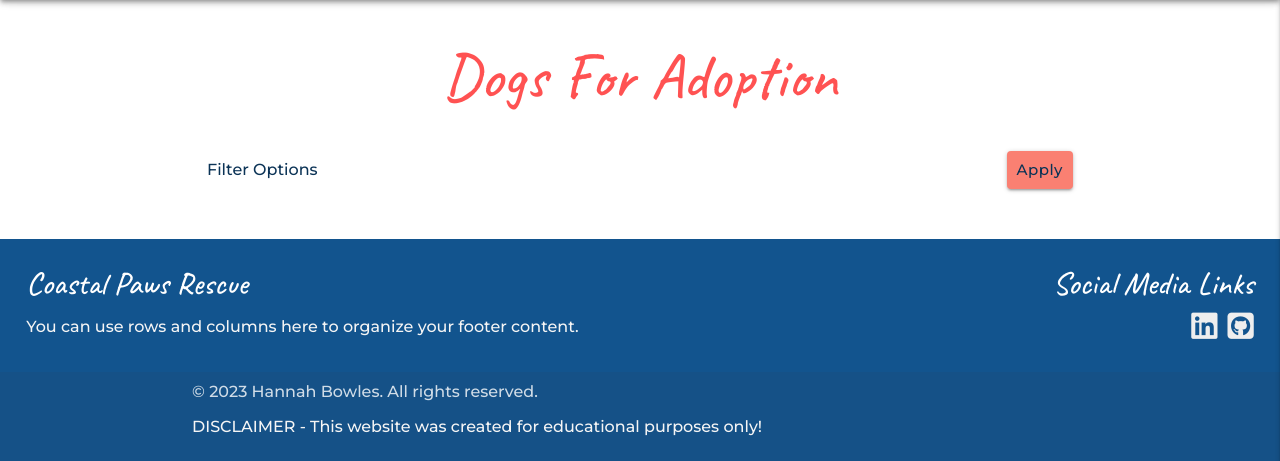
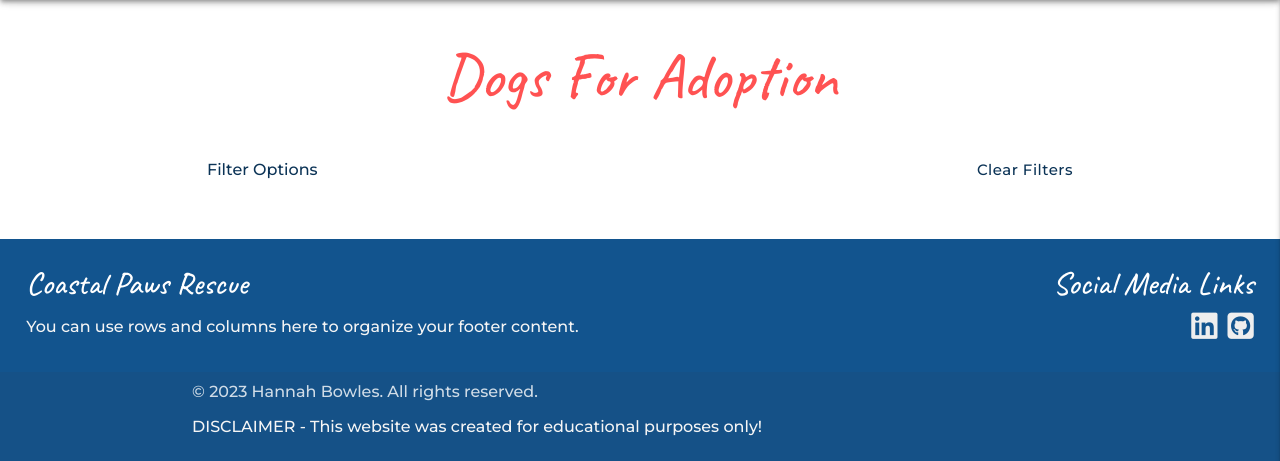
Before and after one commit to Hanmb17/CI_MS3_CoastalPawsRescue, a Flask app: page /get_dogs in a window 1280 px wide. Shown: the part 64-525 px from the top of the page. Run offline with Flask 3, Linux system fonts and the light colour scheme; data that the repository does not hold is empty; some libraries are stand-ins or nearby versions.

Commit message:
Feat: implement clear filters feature

```diff
--- a/templates/dogs.html
+++ b/templates/dogs.html
@@ -7,9 +7,16 @@
       <li>
         <div class="collapsible-header">
           Filter Options
-        <button type="submit" class="waves-effect  btn-large cta-button">
-          Apply
-        </button>
+          <div>
+            <a
+              href="{{ url_for('get_dogs')}}"
+              class="waves-effect btn-large clear-button"
+              type="reset"
+              id="resetFilter"
+            >
+              Clear Filters
+            </a>
+          </div>
         </div>
         <div class="collapsible-body filter-content">
           <div class="row margin-0 equal-height-row">
@@ -23,8 +30,8 @@
               />
             </div>
             <div class="col m6 s12">
-            <input type="hidden" id="minAge" name="min_age" value="0">
-            <input type="hidden" id="maxAge" name="max_age" value="10">
+              <input type="hidden" id="minAge" name="min_age" value="0" />
+              <input type="hidden" id="maxAge" name="max_age" value="10" />
               <div class="column-content-wrapper">
                 <label for="ageRange">Age Range:</label>
                 <div class="middle-align-input age-range">
@@ -59,7 +66,7 @@
                 <div class="switch-toggle middle-align-input">
                   <label>
                     No
-                  <input type="checkbox" name="cat_friendly"/>
+                    <input type="checkbox" name="cat_friendly" />
                     <span class="lever"></span>
                     Yes
                   </label>
@@ -80,6 +87,15 @@
               </div>
             </div>
           </div>
+          <div>
+            <button
+              type="submit"
+              class="waves-effect btn-large cta-button"
+              id="applyFilterButton"
+            >
+              Apply
+            </button>
+          </div>
         </div>
       </li>
     </ul>
@@ -93,7 +109,11 @@
     <div class="col s12 m6 l4">
       <div class="card">
         <div class="card-image">
-          <img class="responsive-img" src="{{ dog.imageURL }}" alt="{{ dog.name }}'s Image" />
+          <img
+            class="responsive-img"
+            src="{{ dog.imageURL }}"
+            alt="{{ dog.name }}'s Image"
+          />
           <span class="card-banner">
             {% if dog.status == "new" %} New {% elif dog.status == "rehomed" %}
             Rehomed {% elif dog.status == "under_application" %} Under
@@ -121,21 +141,21 @@
               title="{{ 'Can live with other dogs' if dog.canLiveWithDogs  == 'Yes' else 'Cannot live with other dogs' }}"
             ></i>
             <i
-              class="fas fa-cat icon {% if dog.canLiveWithCats  == 'Yes' %}green-icon{% else %}red-icon{% endif %}"
+              class="fas fa-cat icon {% if dog.canLiveWithCats == 'Yes' %}green-icon{% else %}red-icon{% endif %}"
               title="{{ 'Can live with cats' if dog.canLiveWithCats  == 'Yes' else 'Cannot live with cats' }}"
             ></i>
             <i
-              class="fas fa-child icon {% if dog.canLiveWithChildren  == 'Yes' %}green-icon{% else %}red-icon{% endif %}"
+              class="fas fa-child icon {% if dog.canLiveWithChildren == 'Yes' %}green-icon{% else %}red-icon{% endif %}"
               title="{{ 'Can live with children' if dog.canLiveWithChildren  == 'Yes' else 'Cannot live with children' }}"
             ></i>
             <i
-              class="fas fa-user icon {% if dog.canBeLeftAlone  == 'Yes' %}green-icon{% else %}red-icon{% endif %}"
+              class="fas fa-user icon {% if dog.canBeLeftAlone == 'Yes' %}green-icon{% else %}red-icon{% endif %}"
               title="{{ 'Can be left alone' if dog.canBeLeftAlone  == 'Yes' else 'Cannot be left alone' }}"
             ></i>
           </div>
         </div>
         <div class="card-action center">
-          <a href="#" class="waves-effect  btn-large cta-button"
+          <a href="#" class="waves-effect btn-large cta-button"
             >Meet {{ dog.name }}
             <span class="icon"><i class="fas fa-paw"></i></span
           ></a>
```
Lines whose indentation alone changed are shown as unchanged.
